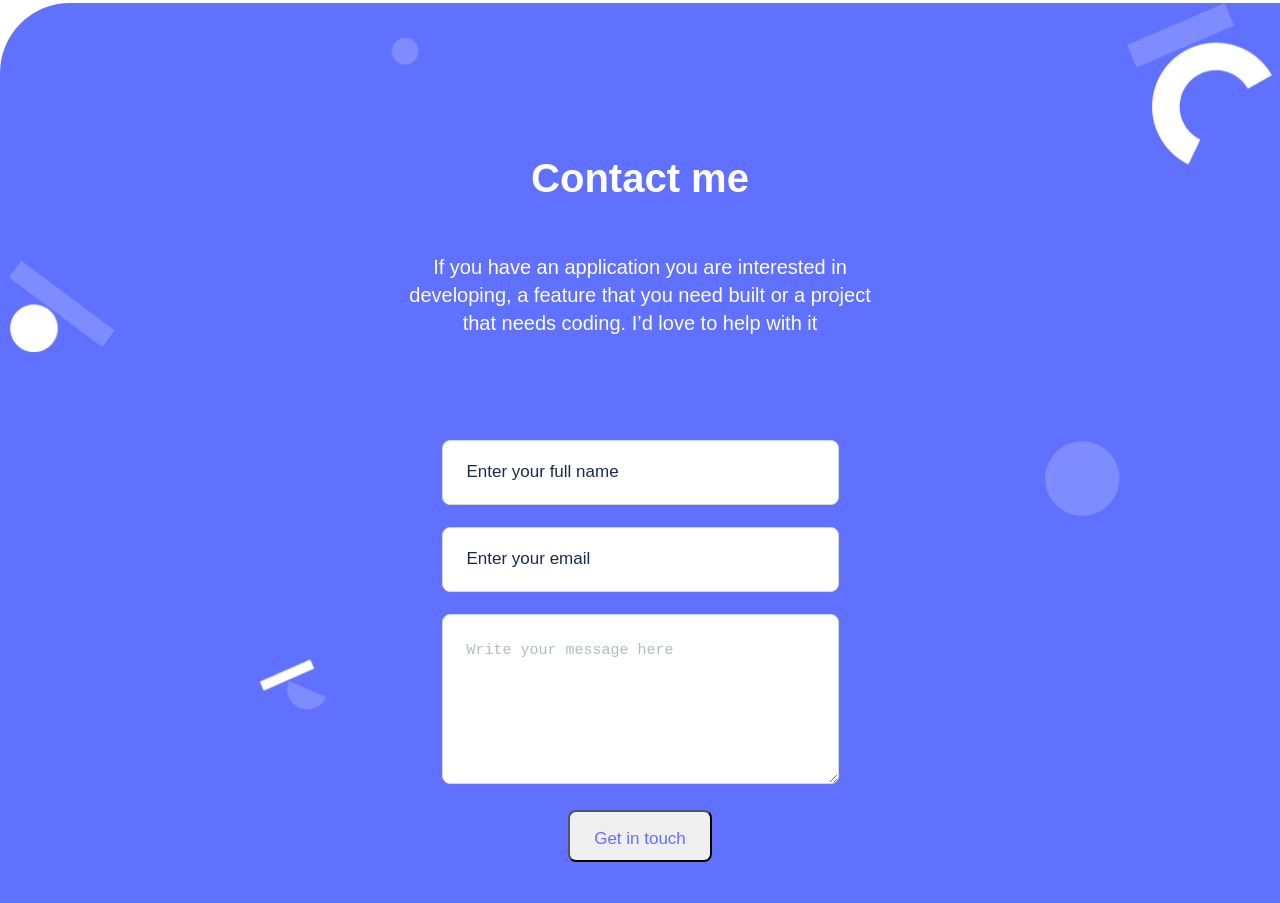
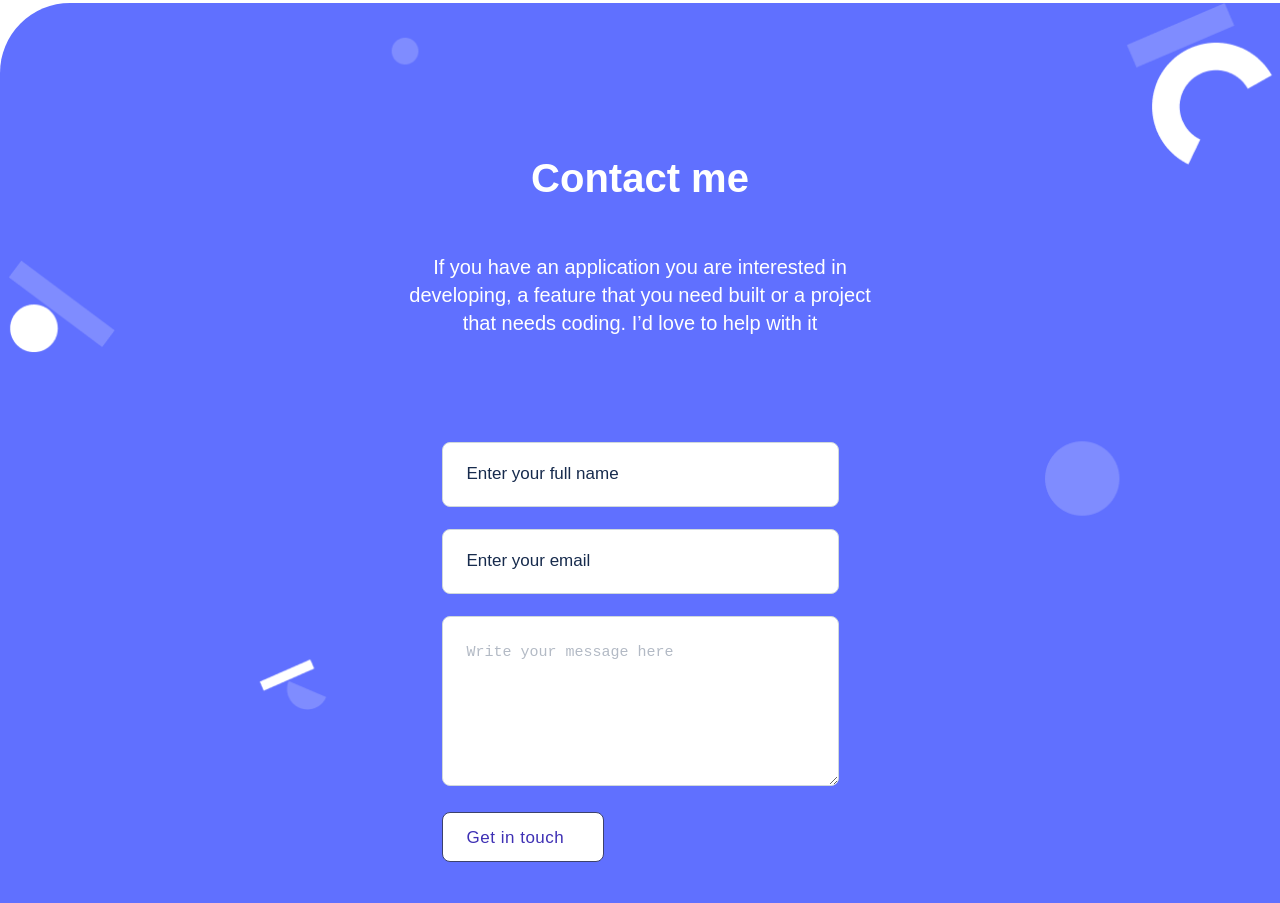
Before and after one commit to nilab-khwaja/My_Portfolio, a website: page index.html in a window 1280 px wide. Shown: the part 3197-4100 px from the top of the page. Drawn offline with Linux system fonts and the light colour scheme.

Commit message:
update styleSheet

```diff
--- a/index.html
+++ b/index.html
@@ -299,7 +299,7 @@
                     <input type="text" name="fullname" placeholder="Enter your full name" maxlength="30" required>
                     <input type="email" name="email" placeholder="Enter your email" required>
                     <textarea  name="message" placeholder="Write your message here" maxlength="500" required></textarea>
-                    <button>Get in touch</button>
+                    <button class="btn1">Get in touch</button>
                  </form>
                 </div>
             </section>
--- a/mobile.css
+++ b/mobile.css
@@ -560,13 +560,13 @@ textarea {
   line-height: 5px;
   height: 24px;
   text-align: center;
-  color: #6070ff;
+
 }
 
-.contact_form button:hover {
+/* .contact_form button:hover {
   background-color: #00000D;
   color: #FFFFFF;
-}
+}  */
 
 /* .contact_form button:active {
   background: #2230d2;
```
